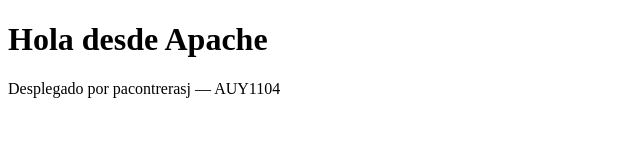
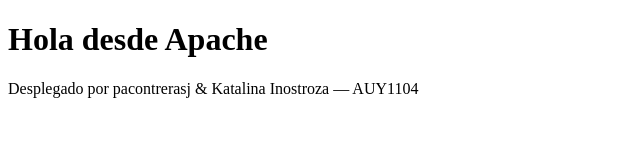
Before and after one commit to pacontrerasj/KBT-KATA-Apache-nginx, a website: page index.html in a window 1280 px wide. Shown: the whole page, without its empty margins (0-640 px from the left). Drawn offline with Linux system fonts and the light colour scheme.

```diff
--- a/index.html
+++ b/index.html
@@ -6,6 +6,6 @@
 </head>
 <body>
   <h1>Hola desde Apache</h1>
-  <p>Desplegado por pacontrerasj — AUY1104</p>
+  <p>Desplegado por pacontrerasj  & Katalina Inostroza — AUY1104</p>
 </body>
 </html>
```
Also changed, not shown: 1 other file.
